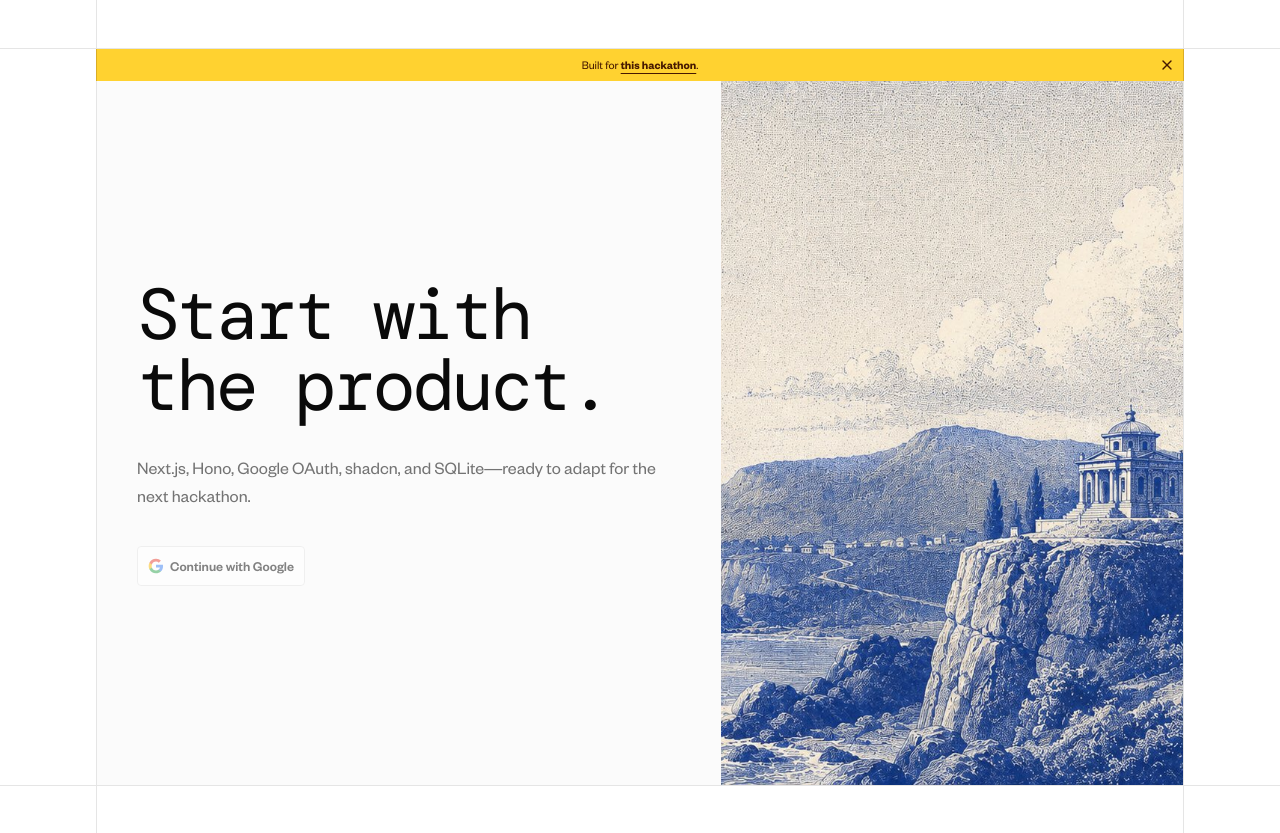
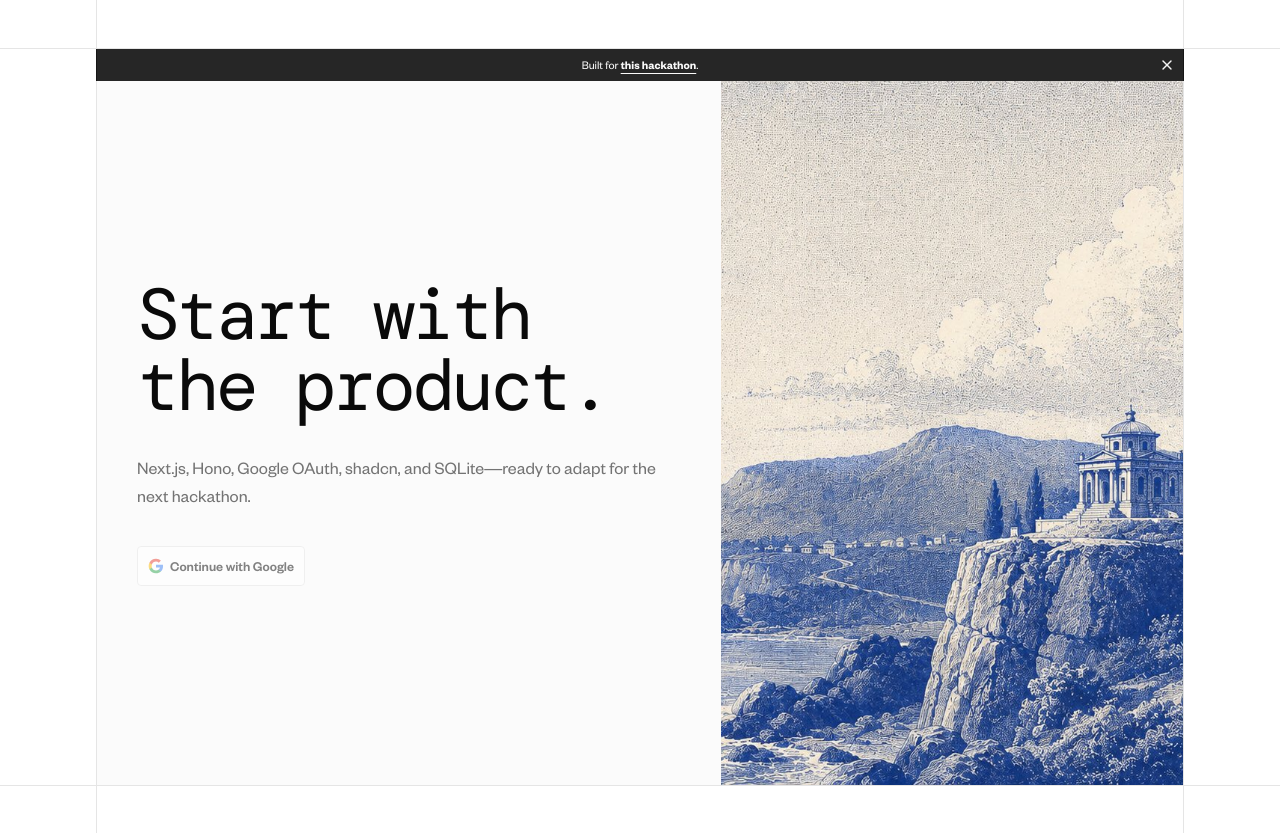
Before and after one commit to vimzh/bumps, a Next.js app in the folder apps/web/: page / in a window 1280 px wide. Built offline with nearby package versions, Linux system fonts and the light colour scheme; no server answers; a web font is replaced by a local one.

Commit message:
Use charcoal hackathon banner

```diff
--- a/apps/web/src/components/layout/hackathon-banner.tsx
+++ b/apps/web/src/components/layout/hackathon-banner.tsx
@@ -25,11 +25,11 @@ export function HackathonBanner({
   if (!isVisible) return null;
 
   return (
-    <Alert className="mx-10 block w-auto rounded-none border-y-0 border-amber-950/20 bg-amber-300 px-0 py-0 text-amber-950 sm:mx-16 lg:mx-24">
+    <Alert className="mx-10 block w-auto rounded-none border-y-0 border-neutral-950/60 bg-neutral-800 px-0 py-0 text-neutral-50 sm:mx-16 lg:mx-24">
       <p className="px-10 py-1.5 text-center text-xs leading-5">
         {prefix}{" "}
         <Link
-          className="font-semibold underline underline-offset-4 hover:text-amber-950/70 focus-visible:outline-none focus-visible:ring-2 focus-visible:ring-amber-950"
+          className="font-semibold underline underline-offset-4 hover:text-white focus-visible:outline-none focus-visible:ring-2 focus-visible:ring-neutral-50"
           href={link.href}
           rel="noreferrer"
           target="_blank"
@@ -40,7 +40,7 @@ export function HackathonBanner({
       </p>
       <Button
         aria-label={dismissLabel}
-        className="absolute top-1/2 right-0 size-8 -translate-y-1/2 rounded-none text-amber-950 before:absolute before:-inset-1.5 before:content-[''] hover:bg-amber-950/10 hover:text-amber-950 focus-visible:border-amber-950/40 focus-visible:ring-amber-950/40"
+        className="absolute top-1/2 right-0 size-8 -translate-y-1/2 rounded-none text-neutral-100 before:absolute before:-inset-1.5 before:content-[''] hover:bg-white/10 hover:text-white focus-visible:border-white/40 focus-visible:ring-white/50"
         onClick={() => setIsVisible(false)}
         size="icon"
         type="button"
```
